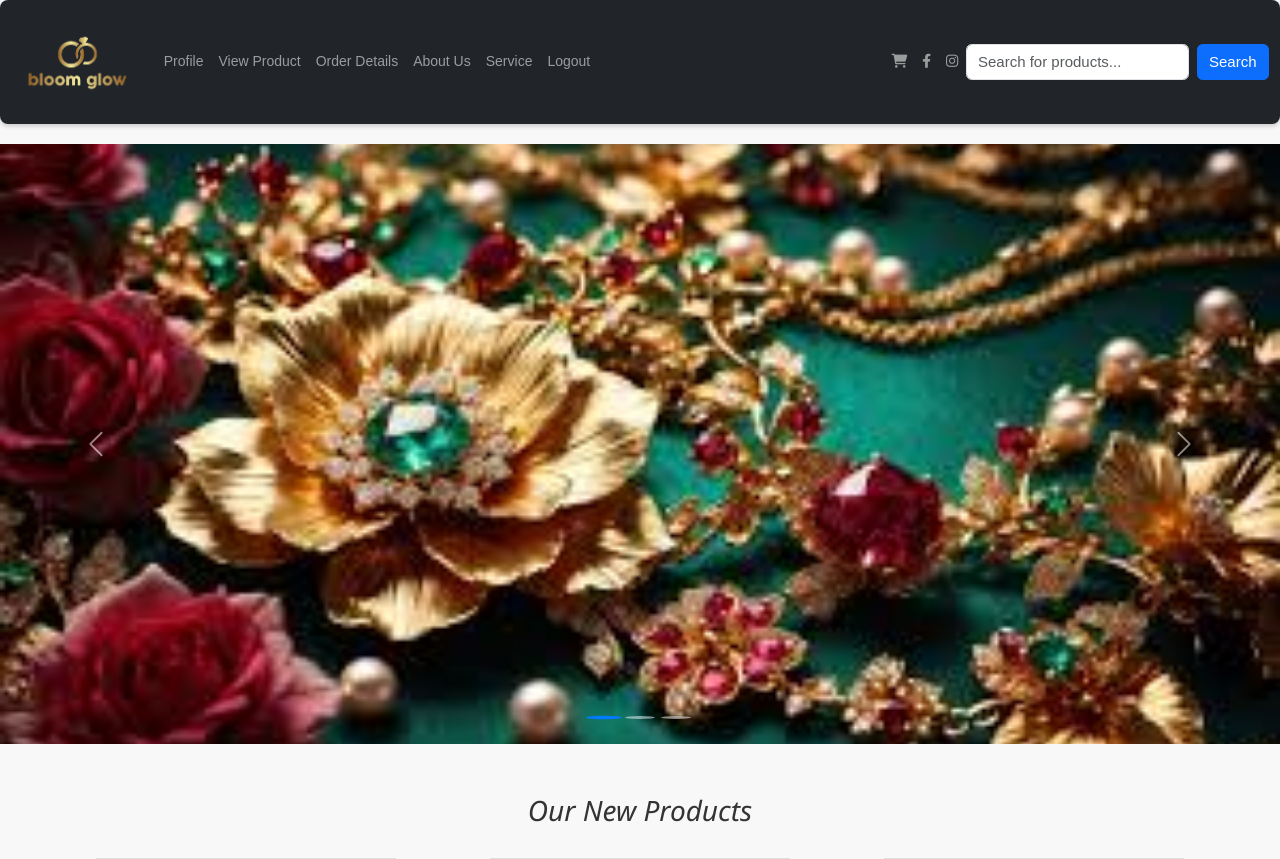
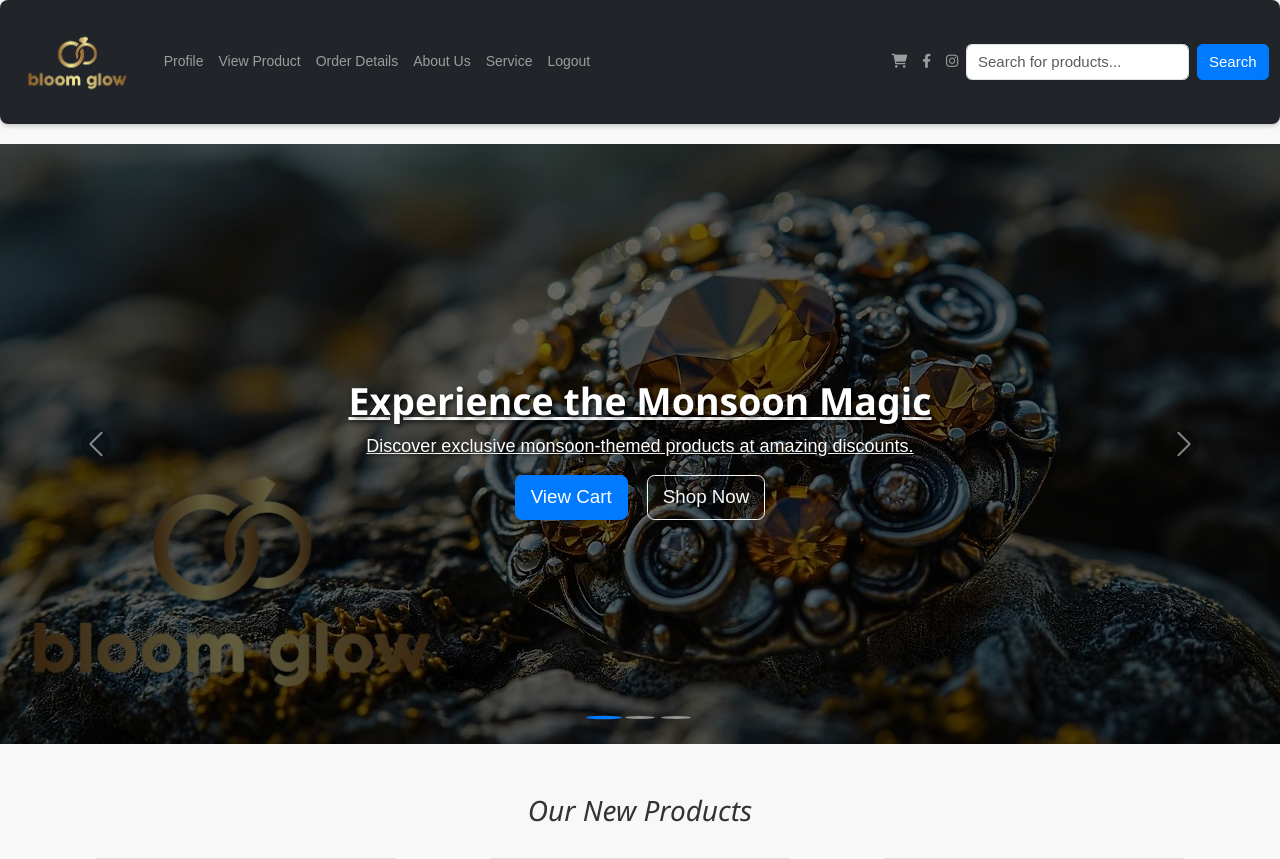
Before and after one commit to Aiswarya2316/Bloom-Glow, a Django app: template jewels/template/user/userhome.html in a window 1280 px wide. Shown: the top 859 px of the page. Run offline with Django 5.2, Linux system fonts and the light colour scheme; the template is opened without the code that fills it: values that come from a table or form of the project are taken from there, others are empty; data comes from the database, SQL or seed files in the repository; both versions use the stored data as it was after the commit; some libraries are stand-ins or nearby versions.

Commit message:
carousel

```diff
--- a/jewels/template/user/userhome.html
+++ b/jewels/template/user/userhome.html
@@ -56,6 +56,51 @@
     width: 110px;
   }
 }
+
+
+
+
+  .carousel-overlay {
+    position: absolute;
+    top: 0;
+    left: 0;
+    width: 100%;
+    height: 100%;
+    background: rgba(0, 0, 0, 0.6); /* Semi-transparent overlay */
+    z-index: 1;
+  }
+
+  .carousel-item .text-center {
+    z-index: 2;
+  }
+
+  .carousel-item h1 {
+    font-size: 2.5rem;
+    text-shadow: 2px 2px 5px rgba(0, 0, 0, 0.8);
+  }
+
+  .carousel-item p {
+    font-size: 1.2rem;
+    text-shadow: 1px 1px 3px rgba(0, 0, 0, 0.6);
+  }
+
+  .btn-primary {
+    background-color: #007bff;
+    border-color: #007bff;
+    transition: background-color 0.3s ease, border-color 0.3s ease;
+  }
+
+  .btn-primary:hover {
+    background-color: #0056b3;
+    border-color: #0056b3;
+  }
+
+  .btn-outline-light:hover {
+    background-color: #f8f9fa;
+    color: #000;
+    border-color: #f8f9fa;
+  }
+
 
 
 /* carousel */
@@ -446,29 +491,53 @@ h2 {
   </div>
 
   <!-- Slideshow -->
+  <div class="carousel-inner">
 
-  <div class="carousel-inner">
+    <!-- First Slide -->
     <a href="../user_view_cart">
       <div class="carousel-item active">
-      <img src="static/images (4).jpg" class="d-block w-100" alt="Monsoon Theme">
-      <div class="carousel-overlay">
+        <img src="static/WhatsApp Image 2024-12-31 at 16.54.13_f49d92cd.jpg" class="d-block w-100" alt="Monsoon Theme">
+        <div class="carousel-overlay d-flex align-items-center justify-content-center">
+          <div class="text-center text-white">
+            <h1 class="display-4 fw-bold">Experience the Monsoon Magic</h1>
+            <p class="lead">Discover exclusive monsoon-themed products at amazing discounts.</p>
+            <a href="../user_view_cart" class="btn btn-primary btn-lg mx-2">View Cart</a>
+            <a href="../userviewproduct" class="btn btn-outline-light btn-lg mx-2">Shop Now</a>
+          </div>
         </div>
       </div>
     </a>
+
+    <!-- Second Slide -->
     <a href="../userviewproduct">
       <div class="carousel-item">
-      <img src="static/images (3).jpg" class="d-block w-100" alt="Deals and Offers">
-      <div class="carousel-overlay">
+        <img src="static/WhatsApp Image 2024-12-31 at 17.06.46_6dd65bfb.jpg" class="d-block w-100" alt="Deals and Offers">
+        <div class="carousel-overlay d-flex align-items-center justify-content-center">
+          <div class="text-center text-white">
+            <h1 class="display-4 fw-bold">Exciting Deals & Offers</h1>
+            <p class="lead">Grab the best deals before they're gone! Limited time offers available now.</p>
+            <a href="../user_view_cart" class="btn btn-outline-light btn-lg mx-2">View Cart</a>
+            <a href="../userviewproduct" class="btn btn-primary btn-lg mx-2">Explore Now</a>
+          </div>
         </div>
       </div>
     </a>
+
+    <!-- Third Slide -->
     <a href="../aboutus">
       <div class="carousel-item">
-      <img src="static/gold-1369453_640.jpg" class="d-block w-100" alt="Deals and Offers">
-      <div class="carousel-overlay">
+        <img src="static/WhatsApp Image 2024-12-31 at 17.18.08_2679cc61.jpg" class="d-block w-100" alt="About Us">
+        <div class="carousel-overlay d-flex align-items-center justify-content-center">
+          <div class="text-center text-white">
+            <h1 class="display-4 fw-bold">Learn More About Us</h1>
+            <p class="lead">We deliver quality and trust. Discover what makes us your favorite store.</p>
+            <a href="../aboutus" class="btn btn-primary btn-lg mx-2">About Us</a>
+            <a href="../userviewproduct" class="btn btn-outline-light btn-lg mx-2">Our Products</a>
+          </div>
         </div>
       </div>
     </a>
+
   </div>
 
   <!-- Controls -->
@@ -479,6 +548,10 @@ h2 {
     <span class="carousel-control-next-icon"></span>
   </button>
 </div>
+
+
+
+
 
 
 <div class="container">
```
Also changed, not shown: jewels/db.sqlite3, jewels/static/WhatsApp Image 2024-12-31 at 16.54.13_f49d92cd.jpg (added), jewels/static/WhatsApp Image 2024-12-31 at 17.06.46_6dd65bfb.jpg (added), jewels/static/WhatsApp Image 2024-12-31 at 17.18.08_2679cc61.jpg (added). Lines whose indentation alone changed are shown as unchanged.
